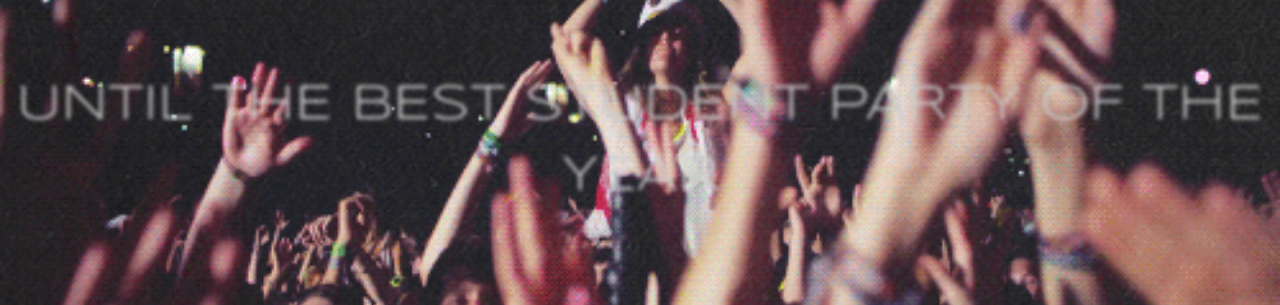
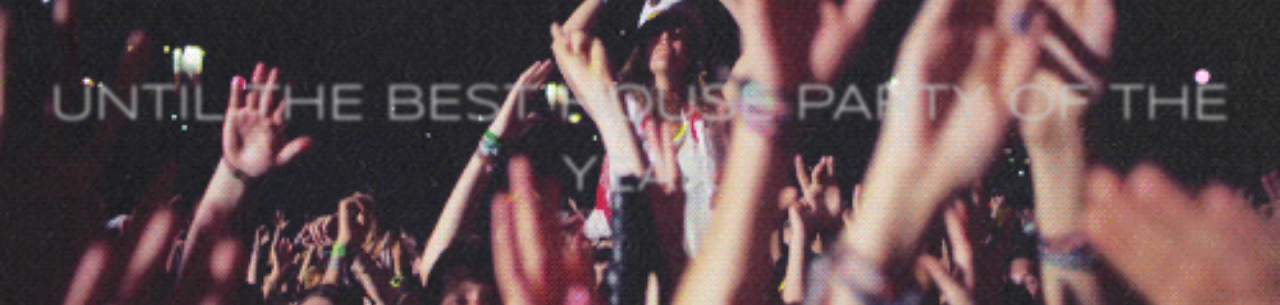
Before and after one commit to andreivintila10/BelgRAVE, a plain HTML site: page belgrave.html in a window 1280 px wide. Shown: the part 495-800 px from the top of the page. Drawn offline with nearby package versions, Linux system fonts and the light colour scheme.

Commit message:
Changeg the message

```diff
--- a/belgrave.html
+++ b/belgrave.html
@@ -38,7 +38,7 @@
       <div class="col-md-2">
       </div>
     </div>
-    <p id="title" class="row">UNTIL THE BEST STUDENT PARTY OF THE YEAR</p>
+    <p id="title" class="row">UNTIL THE BEST HOUSE PARTY OF THE YEAR</p>
     <div id="audio">
       <!-- SCM Music Player http://scmplayer.co -->
       <script type="text/javascript" src="http://scmplayer.co/script.js"
```
